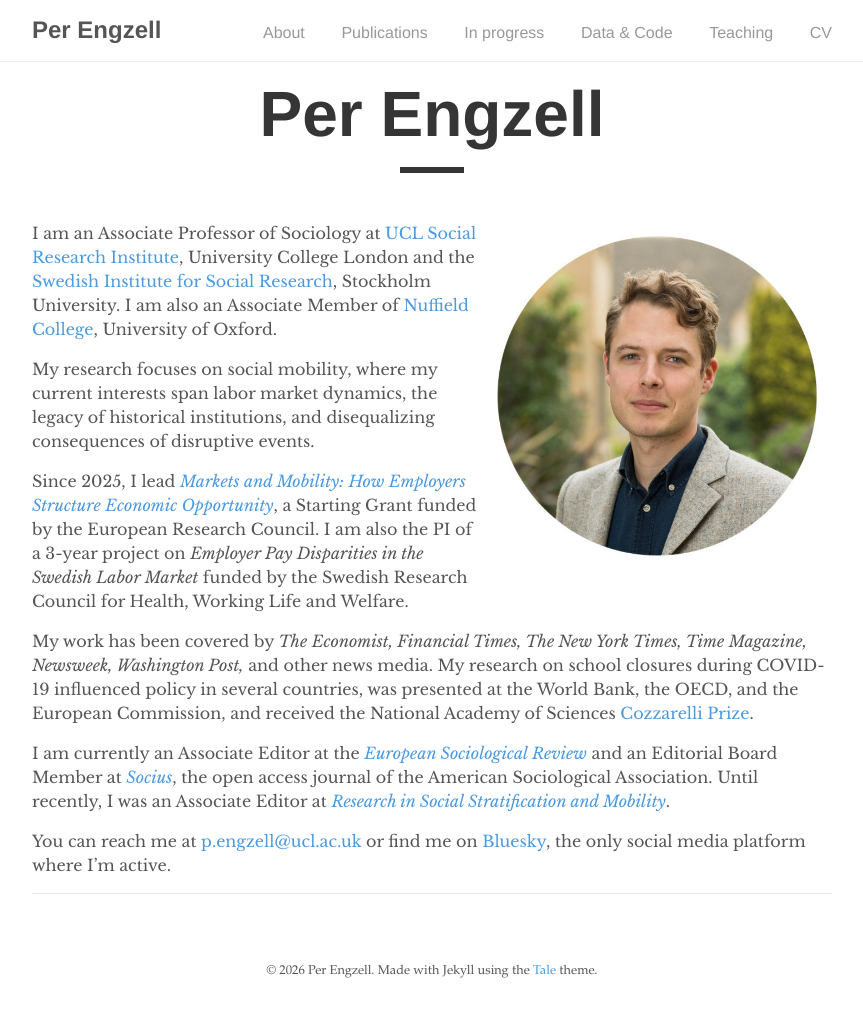
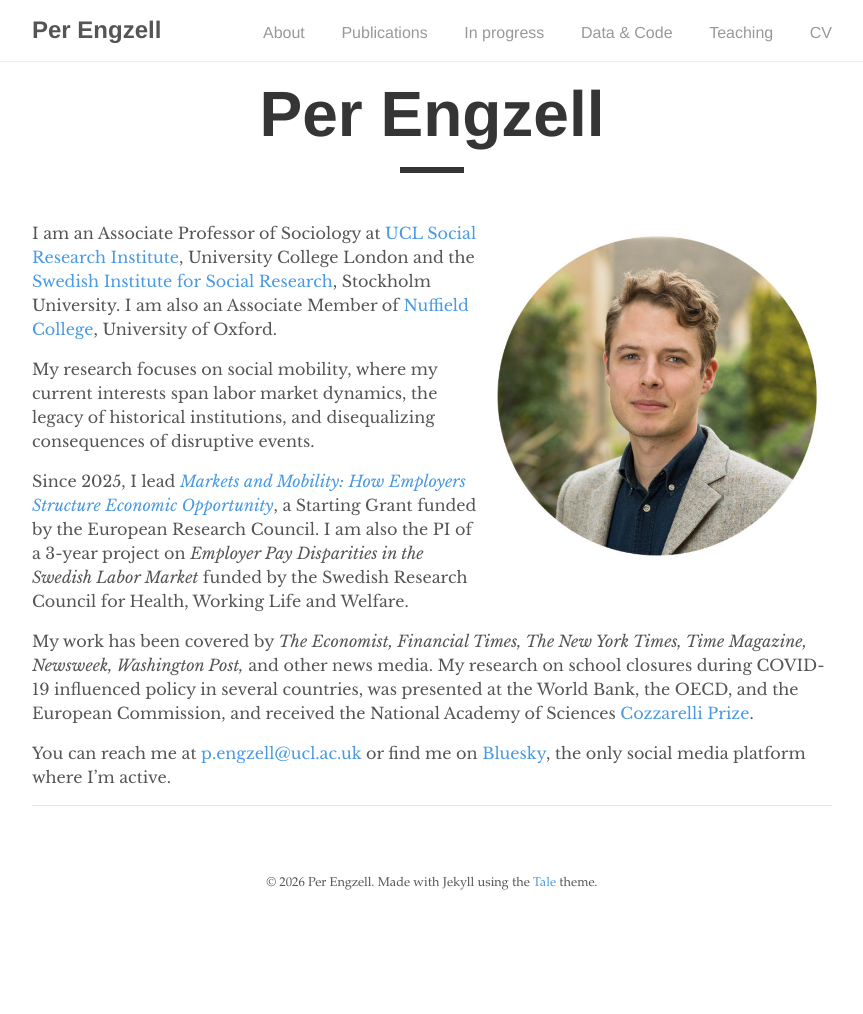
Before and after one commit to pengzell/pengzell.github.io, a Jekyll site: the page built from index.md, in a window 1280 px wide. Shown: the whole page, without its empty margins (208-1071 px from the left). Built offline with Jekyll 4.4.1, drawn with Linux system fonts in a browser that asks for light colours; after the commit the page ends 926 px from its top, so only the background shows below that.

Commit message:
Update index.md

```diff
--- a/index.md
+++ b/index.md
@@ -14,6 +14,4 @@ Since 2025, I lead [*Markets and Mobility: How Employers Structure Economic Oppo
 
 My work has been covered by *The Economist, Financial Times, The New York Times, Time Magazine, Newsweek, Washington Post,* and other news media. My research on school closures during COVID-19 influenced policy in several countries, was presented at the World Bank, the OECD, and the European Commission, and received the National Academy of Sciences [Cozzarelli Prize](https://www.youtube.com/watch?v=Yhuv1yJrdC4).
 
-I am currently an Associate Editor at the [*European Sociological Review*](https://academic.oup.com/esr) and an Editorial Board Member at [*Socius*](https://journals.sagepub.com/home/SRD), the open access journal of the American Sociological Association. Until recently, I was an Associate Editor at [*Research in Social Stratification and Mobility*](https://www.sciencedirect.com/journal/research-in-social-stratification-and-mobility).
-
 You can reach me at [p.engzell@ucl.ac.uk](mailto:p.engzell@ucl.ac.uk) or find me on [Bluesky](https://bsky.app/profile/pengzell.bsky.social), the only social media platform where I'm active.
```
